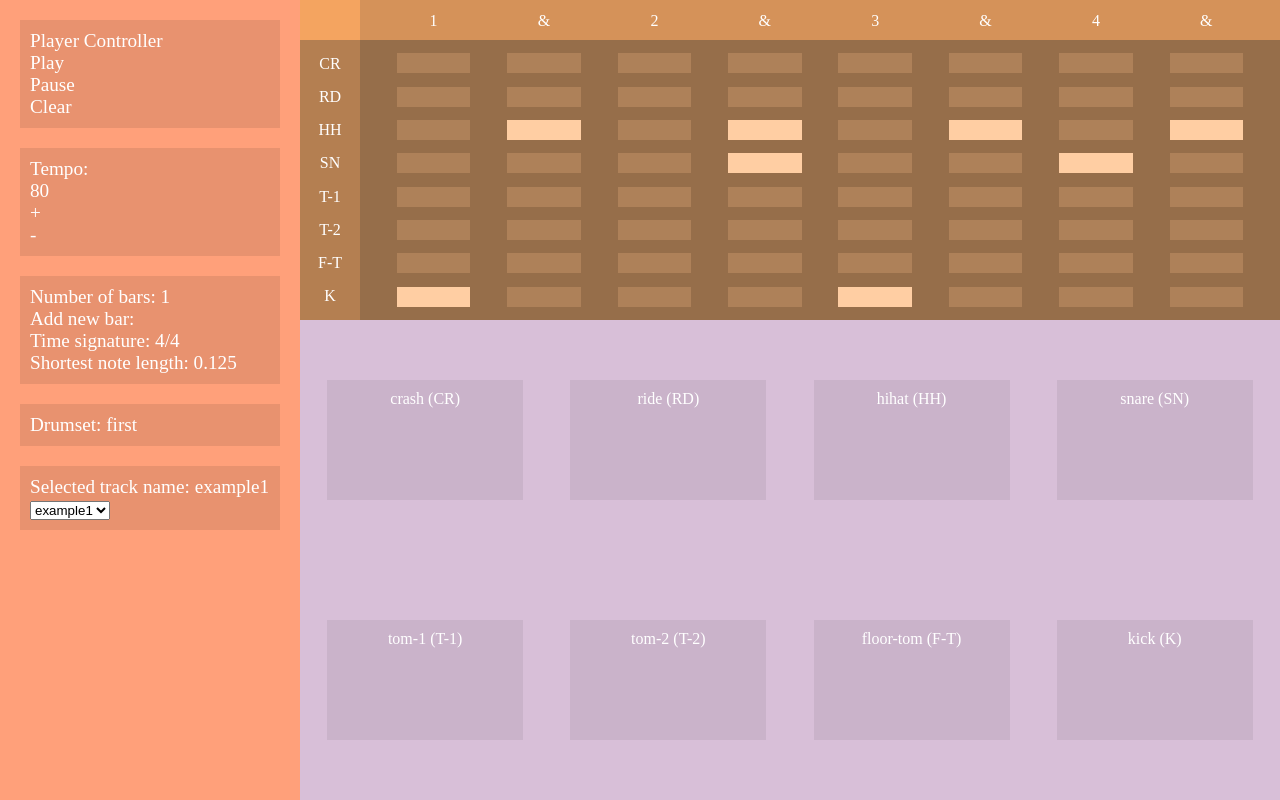
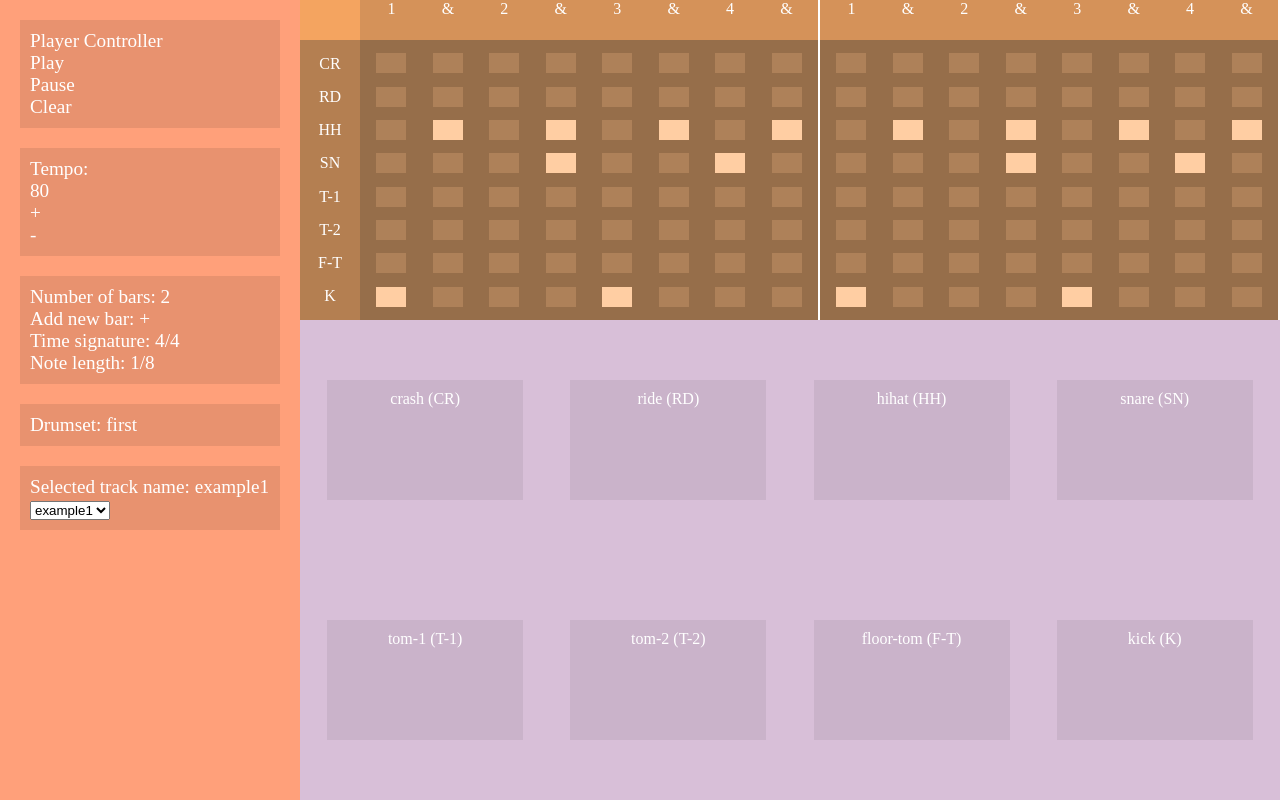
Before and after one commit to Desiak/Drumly, a React (Create React App) app: page / in a window 1280 px wide. Built offline with nearby package versions, Linux system fonts and the light colour scheme.

Commit message:
measure bar set up

```diff
--- a/src/components/Bars.js
+++ b/src/components/Bars.js
@@ -2,12 +2,14 @@ import React from 'react'
 import { connect } from 'react-redux';
 
 const Bars=(props)=> {
+    console.log("tracks: ", props.tracks);
+    console.log("track length:", props.tracks[props.trackIndex].track[0].length);
     return (
         <div className="input bars-input">
             Number of bars: {props.bars}
-            <p>Add new bar:</p>
+            <p>Add new bar: +</p>
             <p>Time signature: {props.timeSignature}</p>
-            <p>Shortest note length: {props.singleNoteValue}</p>
+            <p>Note length: 1/{props.tracks[props.trackIndex].track[0].length}</p>
         </div>
     )
 }
@@ -15,7 +17,9 @@ const Bars=(props)=> {
 const mapStateToProps=store=>({
     bars: store.state.bars,
     timeSignature:store.state.timeSignature,
-    singleNoteValue: store.state.note
+    // singleNoteValue: store.state.note,
+    tracks: store.state.tracks,
+    trackIndex: store.state.trackIndex,
 
 });
 
--- a/src/components/Player.js
+++ b/src/components/Player.js
@@ -3,9 +3,13 @@ import { connect } from 'react-redux'
 
 const Player=(props)=> {
 
+    // BUTTON który ukrywa drumset i rozciąga player na całą wysokość
+
     const activeTrack= props.tracks[props.trackIndex];
     const tracksLabels=["CR", "RD", "HH", "SN", "T-1", "T-2", "F-T", "K"];
     const beatMeasures= props.beatMeasures;
+    let barLength=props.tracks[props.trackIndex].track[0].length;
+    let measureIndex= barLength===8?0:1;
     const beat=activeTrack.track.map((track, index)=>{
         return <div className={`track track-${index}`} >
             {/* <p className="track-label">{tracksLabels[index]}</p> */}
@@ -17,19 +21,32 @@ const Player=(props)=> {
 
 
 
-
+    const renderBars=(content)=>{
+        let barsToRender=[];
+        if(content==="beat"){
+        for(let i=0;i<props.bars;i++){
+            barsToRender.push(<div className={`bar bar-${i}`}>{beat}</div>)
+        }
+        }else if(content==="measure"){
+            for(let i=0;i<props.bars;i++){
+                barsToRender.push(<div className={`bar bar--measure bar-${i}`}>{beatMeasures[measureIndex].measure.map(measure=><div className="beat-measure">{measure}</div>)}</div>)
+            }
+        }
+        return barsToRender
+    }
 
     return (
         <div className="container player-container">
                             {/* <div className="progress-indicator"></div> */}
         <div className="beat-measure-wrapper wrapper">
-            {beatMeasures[0].measure.map(measure=><p className="beat-measure">{measure}</p>)}
+            {/* {beatMeasures[0].measure.map(measure=><p className="beat-measure">{measure}</p>)} */}
+            {renderBars("measure")}
         </div>
         <div className="tracks-labels-wrapper wrapper">
             {tracksLabels.map(label=><p className="track-label">{label}</p>)}
         </div>
         <div className="beat-wrapper wrapper">
-        {beat}
+        {renderBars("beat")}
         </div>
 
         </div>
@@ -40,6 +57,7 @@ const mapStateToProps=store=>({
     tracks: store.state.tracks,
     trackIndex: store.state.trackIndex,
     beatMeasures: store.state.beatMeasures,
+    bars:store.state.bars,
 })
 const PlayerConsumer = connect(mapStateToProps)(Player);
 
--- a/src/reducers/reducer.js
+++ b/src/reducers/reducer.js
@@ -3,8 +3,8 @@ import { CHANGE_SPEED, CHANGE_VOLUME, ADD_NOTE, SELECT_TRACK} from "../actions/a
 const INITIAL_STATE={
     speed:80,
     length:8,
-    note:1/8,
-    bars:1,
+    // note:1/8,
+    bars:2,
     timeSignature:"4/4",
     drumset:"first",
     isPlaying:false,
@@ -33,10 +33,25 @@ const INITIAL_STATE={
         [0,0,0,0,0,0,0,0],
         [1,0,0,1,1,0,0,0],
         ]
-    }],
+    },
+    {
+        trackName:"example3",
+        track:[
+        [0,0,0,0,0,0,0,0,0,0,0,0,0,0,0,0],
+        [0,0,0,0,0,0,0,0,0,0,0,0,0,0,0,0],
+        [0,1,1,0,0,1,1,0,1,0,0,1,0,0,1,0],
+        [0,0,0,0,1,0,0,1,0,1,0,0,1,0,0,1],
+        [0,0,0,0,0,0,0,0,0,0,0,0,0,0,0,0],
+        [0,0,0,0,0,0,0,0,0,0,0,0,0,0,0,0],
+        [0,0,0,0,0,0,0,0,0,0,0,0,0,0,0,0],
+        [1,0,0,1,0,0,0,0,0,0,1,0,0,1,0,0],
+        ]
+    }
+],
+
     beatMeasures:[
         {
-            noteLength:1/8,
+            barLength:8,
             measure:[
                 "1","&",
                 "2","&",
@@ -44,7 +59,7 @@ const INITIAL_STATE={
                 "4", "&"]
         },
         {
-            noteLength:1/16,
+            barLength:16,
             measure:[
                 "1","e","&","a",
                 "2","e","&","a",
--- a/src/style/_player.scss
+++ b/src/style/_player.scss
@@ -25,12 +25,14 @@
     .beat-measure-wrapper{
         background-color: rgba(119, 92, 67, 0.25);
         grid-area: beat-measure;
-        flex-direction: row;
+        flex-direction: unset;
+        justify-content: unset;
         align-items: center;
         .beat-measure{
             height: 1em;
+            width:30px;
+            margin:0 10px;
             text-align: center;
-            flex-basis: 8%;
 
         }
     }
@@ -44,9 +46,21 @@
     .beat-wrapper{
         background-color: rgba(119, 92, 67, 0.75);
         grid-area: beat;
+        flex-direction: unset;
+        justify-content: unset;
 
     }
-
+    .bar{
+        border-right:2px solid white;
+        height: 100%;
+        display: flex;
+        flex-grow: 1;
+        flex-direction: column;
+        justify-content: space-evenly;
+        &--measure{
+            flex-direction: row;
+        }
+    }
 }
 
 .track{
@@ -54,14 +68,13 @@
     // border: 2px solid brown;
     justify-content: space-evenly;
     .track-label{
-        min-width: 40px;
         text-align: center;
     }
     .note{
         background-color: rgba(255, 195, 142, 0.226);
-        flex-basis: 8%;
         height: 20px;
-        margin: 0;
+        margin: 0 10px;
+        width:30px;
         &.active{
             background-color: rgb(255, 206, 163)
         }
--- a/src/style/style.css
+++ b/src/style/style.css
@@ -65,10 +65,13 @@ body {
   -ms-grid-row: 1;
   -ms-grid-column: 2;
   grid-area: beat-measure;
-  -webkit-box-orient: horizontal;
-  -webkit-box-direction: normal;
-      -ms-flex-direction: row;
-          flex-direction: row;
+  -webkit-box-orient: unset;
+  -webkit-box-direction: unset;
+      -ms-flex-direction: unset;
+          flex-direction: unset;
+  -webkit-box-pack: unset;
+      -ms-flex-pack: unset;
+          justify-content: unset;
   -webkit-box-align: center;
       -ms-flex-align: center;
           align-items: center;
@@ -76,9 +79,9 @@ body {
 
 .player-container .beat-measure-wrapper .beat-measure {
   height: 1em;
+  width: 30px;
+  margin: 0 10px;
   text-align: center;
-  -ms-flex-preferred-size: 8%;
-      flex-basis: 8%;
 }
 
 .player-container .tracks-labels-wrapper {
@@ -97,6 +100,38 @@ body {
   -ms-grid-row: 2;
   -ms-grid-column: 2;
   grid-area: beat;
+  -webkit-box-orient: unset;
+  -webkit-box-direction: unset;
+      -ms-flex-direction: unset;
+          flex-direction: unset;
+  -webkit-box-pack: unset;
+      -ms-flex-pack: unset;
+          justify-content: unset;
+}
+
+.player-container .bar {
+  border-right: 2px solid white;
+  height: 100%;
+  display: -webkit-box;
+  display: -ms-flexbox;
+  display: flex;
+  -webkit-box-flex: 1;
+      -ms-flex-positive: 1;
+          flex-grow: 1;
+  -webkit-box-orient: vertical;
+  -webkit-box-direction: normal;
+      -ms-flex-direction: column;
+          flex-direction: column;
+  -webkit-box-pack: space-evenly;
+      -ms-flex-pack: space-evenly;
+          justify-content: space-evenly;
+}
+
+.player-container .bar--measure {
+  -webkit-box-orient: horizontal;
+  -webkit-box-direction: normal;
+      -ms-flex-direction: row;
+          flex-direction: row;
 }
 
 .track {
@@ -109,16 +144,14 @@ body {
 }
 
 .track .track-label {
-  min-width: 40px;
   text-align: center;
 }
 
 .track .note {
   background-color: rgba(255, 195, 142, 0.226);
-  -ms-flex-preferred-size: 8%;
-      flex-basis: 8%;
   height: 20px;
-  margin: 0;
+  margin: 0 10px;
+  width: 30px;
 }
 
 .track .note.active {
```
Also changed, not shown: 1 other file (tests, documents, lock files or other folders).
